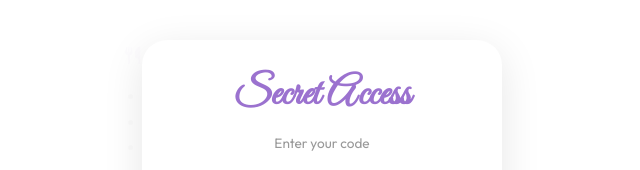
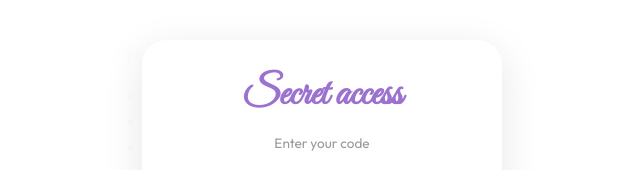
Before and after one commit to esperanza2k26/Esperanza2k26, a plain HTML site: page index.html in a window 1280 px wide. Both pictures are taken after a click on the element 640 px from the left and 1297 px from the top of the page. Shown: the part 809-979 px from the top of the page, without its empty margins (318-958 px from the left). Drawn offline with Linux system fonts and the light colour scheme.

Commit message:
Update index.html

```diff
--- a/index.html
+++ b/index.html
@@ -379,7 +379,7 @@
 
 <div id="secret-modal" class="modal-overlay">
     <div class="modal-box">
-        <h2 style="font-family: 'Great Vibes'; color: var(--primary); font-size: 2.5rem; margin:0;">Secret Access</h2>
+        <h2 style="font-family: 'Great Vibes'; color: var(--primary); font-size: 2.5rem; margin:0;">Secret access</h2>
         <p style="color: #999; font-size: 0.85rem;">Enter your code</p>
 
         <input type="text" id="passcode" class="code-input" placeholder="PD000" autocomplete="off">
```
